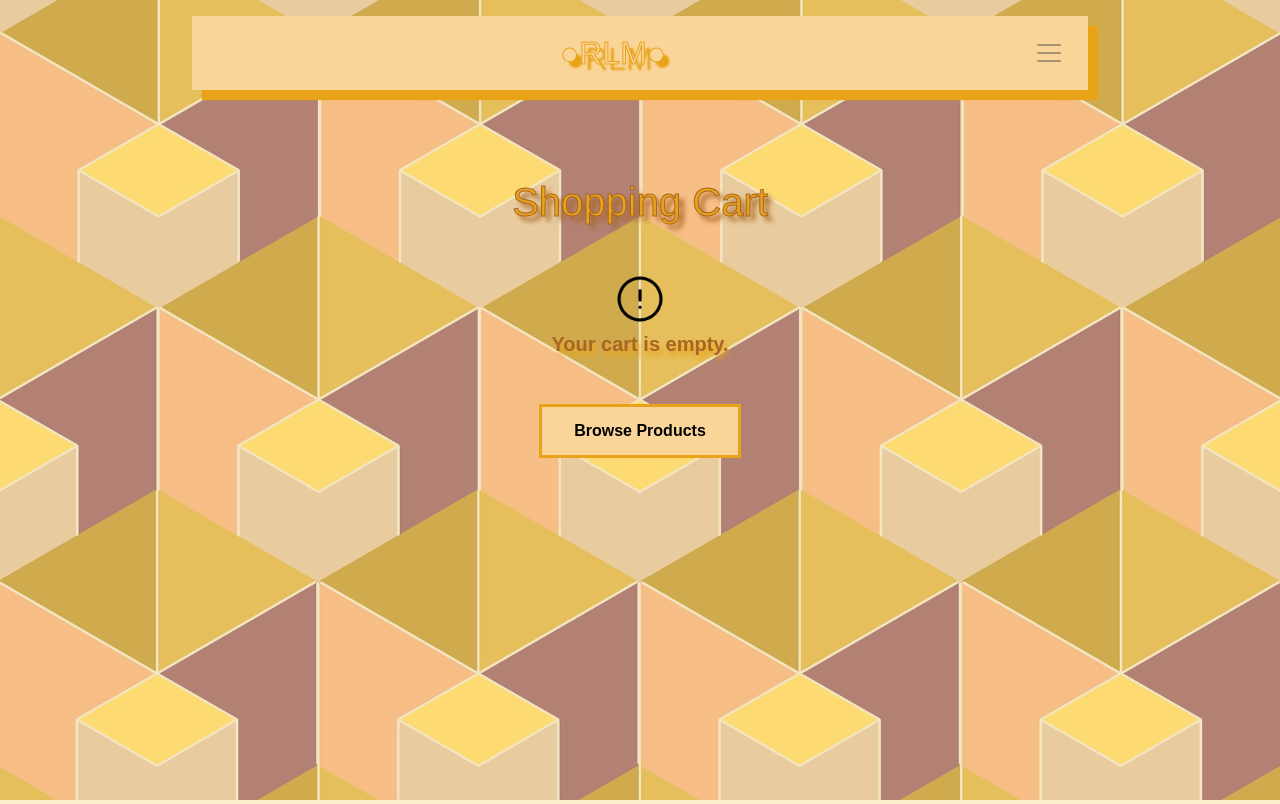
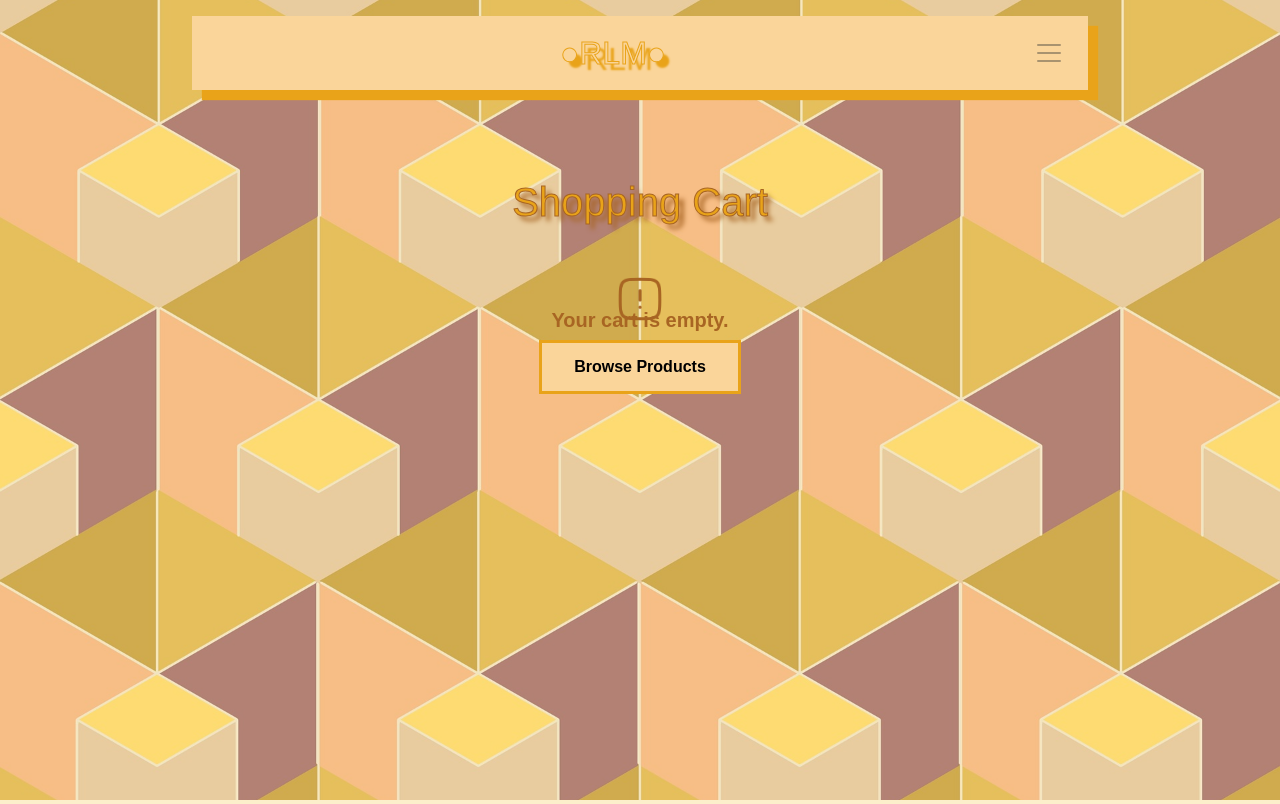
Before and after one commit to TylerRTDev/CI-MSProject4, a Django app: page /cart/ in a window 1280 px wide. Shown: the top 804 px of the page. Run offline with Django 5.2, Linux system fonts and the light colour scheme; tables that the repository leaves empty hold one stand-in row (values such as "Sample post"); some web fonts are replaced.

Commit message:
Fix: Added new icon with colour for empty basket and update container name for filter where no items match

```diff
--- a/static/css/style.css
+++ b/static/css/style.css
@@ -160,7 +160,7 @@ h1, h2, h3, h4 {
     -webkit-text-stroke-color: var(--orange);
 }
 
-section h5 {
+.empty-product-filter-container h5 {
     text-align: center;
     color: var(--brown);
     font-weight: bold;
@@ -383,7 +383,6 @@ section h5 {
     overflow: hidden;
     text-overflow: ellipsis;
     white-space: nowrap;
-    width: 220px;
     opacity: 70%;
 }
 
--- a/templates/cart/cart.html
+++ b/templates/cart/cart.html
@@ -66,7 +66,7 @@
         </div>
         {% else %}
         <div class="empty-basket text-center mt-5">
-            <img src="/static/images/icons/alert-circle-Stroke-Rounded.png" alt="Empty Cart">
+            <img src="/static/images/icons/empty-cart.png" alt="Empty Cart">
             <h5>Your cart is empty.</h5>
             <a href="{% url 'products:list' %}" class="btn-retro-hero">Browse Products</a>
         </div>
--- a/templates/products/list.html
+++ b/templates/products/list.html
@@ -110,7 +110,7 @@
             </div>
             {% endfor %}
             {% else %}
-                <div class="col-12">
+                <div class="empty-product-filter-container col-12">
                     <h5 class="empty-product-filter text-center fw-bold">No products match your filters.</h5>
                 </div>
             {% endif %}
```
Also changed, not shown: db.sqlite3, static/images/icons/alert-circle-Stroke-Rounded.png (deleted), static/images/icons/empty-cart.png (added).
